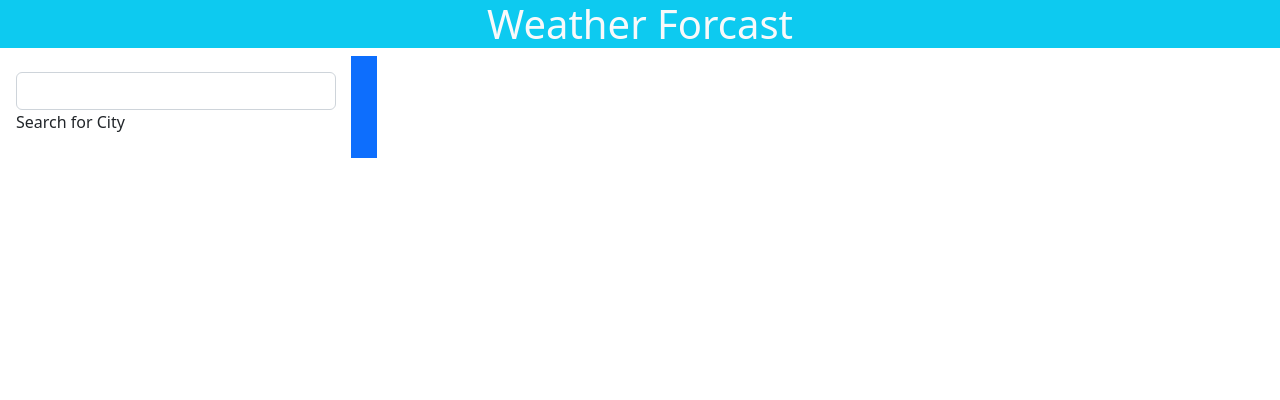
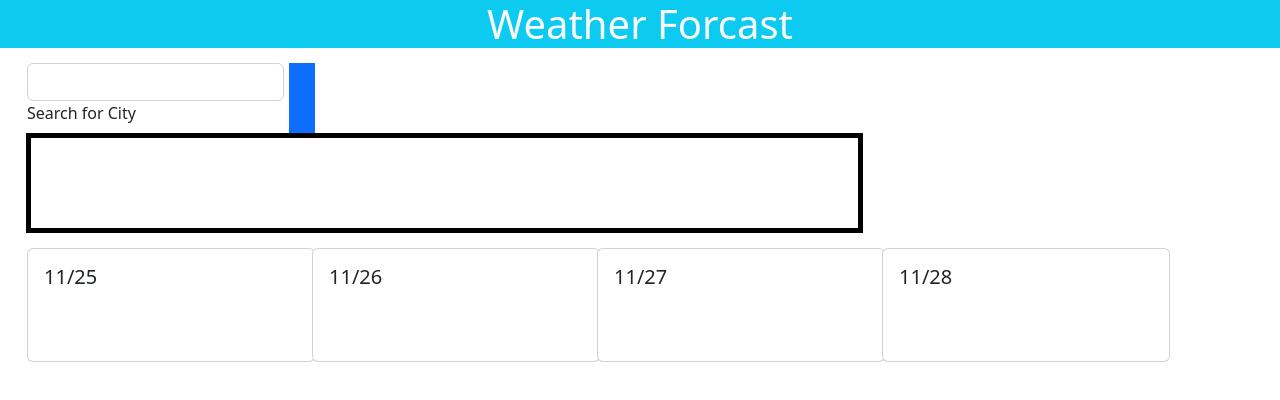
Before and after one commit to CleveHardcastle/weather_api, a plain HTML site: page index.html in a window 1280 px wide. Drawn offline with nearby package versions, Linux system fonts and the light colour scheme.

Commit message:
finished project

```diff
--- a/assets/script.js
+++ b/assets/script.js
@@ -5,6 +5,21 @@ var geoUrl =
   "http://api.openweathermap.org/geo/1.0/direct?&appid=99886c59c78ad6d91177b0fde1bce458&q=";
 var cityUrl =
   "http://api.openweathermap.org/data/2.5/forecast?&units=imperial&appid=99886c59c78ad6d91177b0fde1bce458";
+
+const d = new Date();
+let day = d.getDate();
+let month = d.getMonth() + 1;
+var dayMonth = month + "/" + day;
+var card1 = document.getElementById("card1");
+var card2 = document.getElementById("card2");
+var card3 = document.getElementById("card3");
+var card4 = document.getElementById("card4");
+
+card1.textContent = month + "/" + (day + 1);
+card2.textContent = month + "/" + (day + 2);
+card3.textContent = month + "/" + (day + 3);
+card4.textContent = month + "/" + (day + 4);
+
 
 function getResults() {
   userInput = query.value;
@@ -22,17 +37,14 @@ function getResults() {
       return response.json();
     })
     .then(function (data) {
-      console.log(data.list[3].main.temp);
-      console.log(data.list[11].main.temp);
-      console.log(data.list[19].main.temp);
-      console.log(data.list[27].main.temp);
-      console.log(data.list[35].main.temp);
+      document.getElementById("today").textContent = userInput + "'s Weather today " + dayMonth + ": " + data.list[3].main.temp + "°F " + " Humidity: " + data.list[3].main.humidity + "% " + " Wind Speeds: " + data.list[3].wind.speed + "MPH";
+      document.getElementById("text1").textContent = "Temp: " + data.list[11].main.temp + "°F " + " Humidity: " + data.list[11].main.humidity + "% " + " Wind Speeds: " + data.list[11].wind.speed + "MPH";
+      document.getElementById("text2").textContent = "Temp: " + data.list[19].main.temp + "°F " + " Humidity: " + data.list[19].main.humidity + "% " + " Wind Speeds: " + data.list[19].wind.speed + "MPH";
+      document.getElementById("text3").textContent = "Temp: " + data.list[27].main.temp + "°F " + " Humidity: " + data.list[27].main.humidity + "% " + " Wind Speeds: " + data.list[27].wind.speed + "MPH";
+      document.getElementById("text4").textContent = "Temp: " + data.list[35].main.temp + "°F " + " Humidity: " + data.list[35].main.humidity + "% " + " Wind Speeds: " + data.list[35].wind.speed + "MPH";
     });
-
-  var townName = userInput;
-  var entry = document.createElement("li");
-  entry.appendChild(document.createTextNode(townName));
-  towns.appendChild(entry);
 }
 
+
+
 btn.addEventListener("click", getResults);
--- a/assets/style.css
+++ b/assets/style.css
@@ -2,8 +2,19 @@
   text-align: center;
 }
 
-#towns {
-  background-color: blue;
-  color: white;
-  font: 25px;
+#today {
+  border: 5px solid black;
+  height: 100px;
 }
+
+.container {
+  margin: 15px;
+}
+
+.card-body {
+  height: 112px;
+}
+
+#btn {
+  margin-left: 5px;
+}
--- a/index.html
+++ b/index.html
@@ -7,7 +7,7 @@
   <link href="https://cdn.jsdelivr.net/npm/bootstrap@5.2.3/dist/css/bootstrap.min.css" rel="stylesheet"
     integrity="sha384-rbsA2VBKQhggwzxH7pPCaAqO46MgnOM80zW1RWuH61DGLwZJEdK2Kadq2F9CUG65" crossorigin="anonymous">
     <link rel="stylesheet" href="./assets/style.css">
-  <title>Document</title>
+  <title>Weather!</title>
 </head>
 <body>
 
@@ -15,20 +15,63 @@
     <h1 class="bg-info text-light col-12">Weather Forcast</h1>
   </div>
 
-    <div class="sidebar col-4">
-      <div class="input-group ">
-        <div class="form-outline m-3 w-75">
+  <div class="container">
+    <div class="row">
+      <div class="input-group col-3">
+        <div class="form-outline">
           <input type="search" id="form1" class="form-control" />
           <label class="form-label" for="form1">Search for City</label>
         </div>
         <button type="button" id="btn" class="btn btn-primary">
           <i class="fas fa-search"></i>
         </button>
-        <ul id="towns" class="list-group">
 
-        </ul>
+        <div id="today" class="col-9">
+          <h2></h2>
+        </div>
       </div>
+    </div>
+  </div>
 
+  <div class="container">
+    <div class="row">
+      <div class="col-3">
+        <div class="card" style="width: 18rem;">
+          <div class="card-body">
+            <h5 id="card1" class="card-title"></h5>
+            <p id="text1" class="card-text">
+            </p>
+          </div>
+        </div>
+      </div>
+      <div class="col-3">
+        <div class="card" style="width: 18rem;">
+          <div class="card-body">
+            <h5 id="card2" class="card-title"></h5>
+            <p id="text2" class="card-text">
+            </p>
+          </div>
+        </div>
+      </div>
+      <div class="col-3">
+        <div class="card" style="width: 18rem;">
+          <div class="card-body">
+            <h5 id="card3" class="card-title"></h5>
+            <p id="text3" class="card-text">
+            </p>
+          </div>
+        </div>
+      </div>
+      <div class="col-3">
+        <div class="card" style="width: 18rem;">
+          <div class="card-body">
+            <h5 id="card4" class="card-title"></h5>
+            <p id="text4" class="card-text">
+            </p>
+          </div>
+        </div>
+      </div>
+    </div>
   </div>
 
   <script src="./assets/script.js"></script>
```
